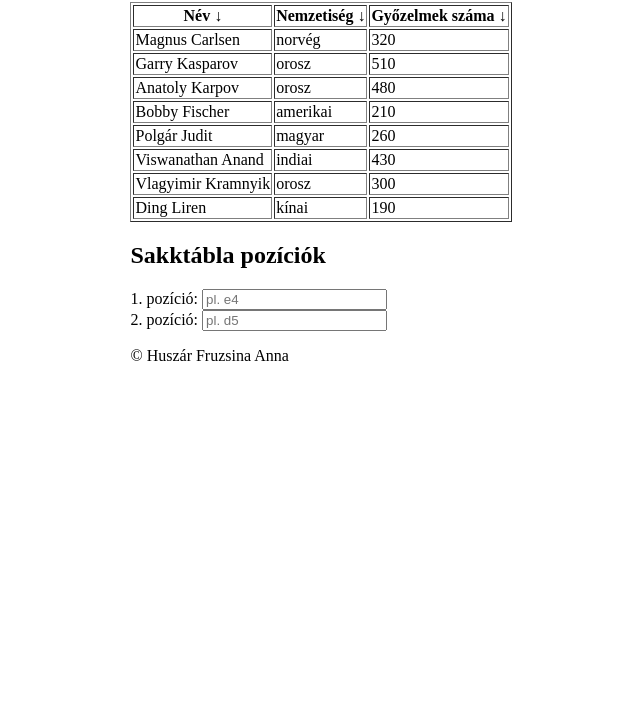
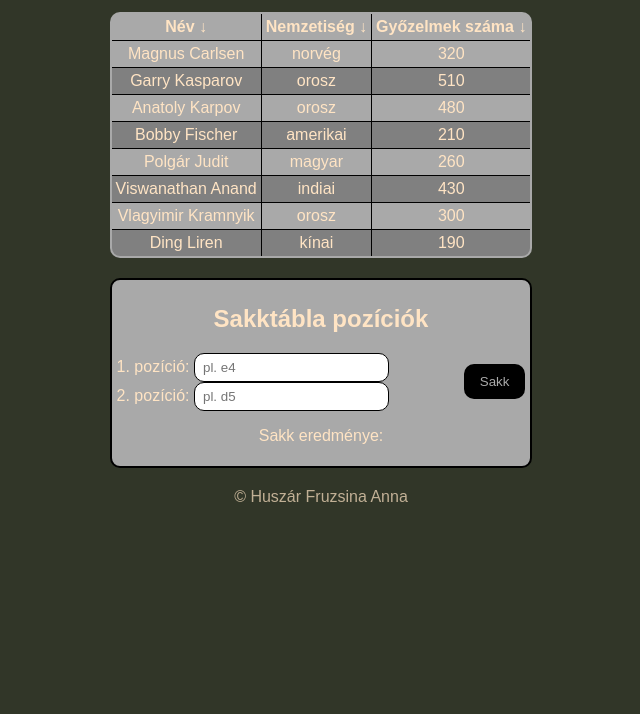
Before and after one commit to FruHuszar/js_sakkadat, a plain HTML site: page index.html in a window 1280 px wide. Shown: the part 86-800 px from the top of the page, without its empty margins (319-959 px from the left). Drawn offline with Linux system fonts and the light colour scheme.

Commit message:
4 feladat es style.css

```diff
--- a/css/style.css
+++ b/css/style.css
@@ -1,3 +1,12 @@
+:root {
+  --szin-hatter: #313628;
+  --szin-betu: bisque;
+  --szin-kiemelt: black;
+  --szin-doboz: darkgrey;
+  --szin-border: black;
+  --radius: 10px;
+}
+
 * {
   box-sizing: border-box;
 }
@@ -5,8 +14,95 @@
 body {
   display: flex;
   justify-content: center;
+  background-color: var(--szin-hatter);
+  color: var(--szin-betu);
+  font-family: Arial, sans-serif;
+  padding: 10px;
+}
+
+section {
+  margin-top: 20px;
+  border: 2px solid var(--szin-border);
+}
+
+h1 {
+  text-align: center;
 }
 
 th {
   cursor: pointer;
 }
+
+table {
+  border-collapse: collapse;
+  border: 2px solid var(--szin-border);
+  margin-top: 20px;
+  background-color: var(--szin-doboz);
+  border-radius: var(--radius);
+  overflow: hidden;
+}
+
+td, th {
+  padding: 4px;
+  text-align: center;
+  border: 1px solid var(--szin-border);
+}
+
+tr:nth-child(even) {
+  background-color: grey;
+}
+
+.melle {
+  display: flex;
+  flex-direction: row;
+  justify-content: space-between;
+  align-items: center;
+  gap: 5px;
+}
+
+.pozicio-section {
+  background-color: var(--szin-doboz);
+  border-radius: var(--radius);
+  padding: 5px;
+}
+
+.pozicio-section h2 {
+  margin-bottom: 20px;
+  text-align: center;
+}
+
+.melle > div {
+  display: flex;
+  flex-direction: column;
+}
+
+.input input {
+  padding: 6px 8px;
+  border-radius: var(--radius);
+  border: 1px solid var(--szin-border);
+  outline: none;
+  max-width: 50vw;
+}
+
+.input input:focus {
+  border-color: var(--szin-kiemelt);
+}
+
+button {
+  padding: 10px 16px;
+  border: none;
+  border-radius: var(--radius);
+  background-color: var(--szin-kiemelt);
+  color: var(--szin-doboz);
+  cursor: pointer;
+}
+
+.ide {
+  text-align: center;
+}
+
+footer {
+  margin-top: 20px;
+  text-align: center;
+  opacity: 0.7;
+}
--- a/index.html
+++ b/index.html
@@ -4,8 +4,8 @@
     <meta charset="UTF-8" />
     <meta name="viewport" content="width=device-width, initial-scale=1.0" />
     <title>Js sakkadat | Fru Huszár</title>
-    <link rel="stylesheet" href="./css/style.css?v=1" />
-    <script type="module" src="./js/index.js?v=1"></script>
+    <link rel="stylesheet" href="./css/style.css?v=4" />
+    <script type="module" src="./js/index.js?v=4"></script>
   </head>
   <body>
     <main>
@@ -24,9 +24,11 @@
           <tbody id="tbody"></tbody>
         </table>
       </article>
-      <section>
+      <section class="pozicio-section">
         <h2>Sakktábla pozíciók</h2>
+        <div class="melle">
           <div>
+            <div class="input">
               <label for="pozicio1">1. pozíció:</label>
               <input
                 type="text"
@@ -35,7 +37,7 @@
                 placeholder="pl. e4"
               />
             </div>
-        <div>
+            <div class="input">
               <label for="pozicio2">2. pozíció:</label>
               <input
                 type="text"
@@ -44,6 +46,10 @@
                 placeholder="pl. d5"
               />
             </div>
+          </div>
+          <button id="sakk">Sakk</button>
+        </div>
+        <p class="ide">Sakk eredménye:</p>
       </section>
       <footer>
         <p>&copy; Huszár Fruzsina Anna</p>
--- a/js/fuggvenyek.js
+++ b/js/fuggvenyek.js
@@ -75,3 +75,30 @@ export function rendezesEsemenyek(SAKKADAT, TABLAZAT) {
     megjelenit(SAKKADAT, TABLAZAT);
   });
 }
+
+export function sakkEsemenykezelo(){
+  const SAKK = document.getElementById("sakk");
+
+  SAKK.addEventListener("click", function(){
+    let Ide = document.getElementsByClassName("ide")[0];
+
+    let poz1 = document.getElementById("pozicio1").value;
+    let poz2 = document.getElementById("pozicio2").value;
+
+    if (poz1 === "" || poz2 === "") {
+        Ide.innerHTML = "Add meg mindkét pozíciót!";
+        return;
+    }
+
+    let sor = Number(poz1.slice(1)) - Number(poz2.slice(1));
+    let oszlop = poz1.slice(0,1).charCodeAt(0) - poz2.slice(0,1).charCodeAt(0);
+
+    let atlo = Math.abs(sor) == Math.abs(oszlop);
+
+    if (sor == 0 || oszlop == 0 || atlo){
+        Ide.innerHTML = "Ütik egymást!";
+    } else {
+        Ide.innerHTML = "Nem ütik egymást...";
+    }
+  });
+}
--- a/js/index.js
+++ b/js/index.js
@@ -1,4 +1,4 @@
-import { megjelenit, rendezesEsemenyek } from "./fuggvenyek.js";
+import { megjelenit, rendezesEsemenyek, sakkEsemenykezelo, } from "./fuggvenyek.js?v=2";
 import { SAKKADAT } from "./sakkadat.js";
 
 let TABLAZAT = document.getElementById("tbody");
@@ -7,5 +7,23 @@ megjelenit(SAKKADAT, TABLAZAT);
 rendezesEsemenyek(SAKKADAT, TABLAZAT);
 
 /*
-4. A táblázat alatt a két beviteli mezőbe két sakktábla pozíciót adunk meg. Írj függvényt, ami bemeneti paraméterként megkapja a két pozíciót, ami két ellentétes színű vezér pozícióját jelenti. A kimenetében pedig megmondja, hogy a két vezér üti-e egymást.
+4. A táblázat alatt a két beviteli mezőbe
+két sakktábla pozíciót adunk meg.
+Írj függvényt, ami bemeneti
+paraméterként megkapja a két pozíciót,
+ami két ellentétes színű vezér
+pozícióját jelenti.
+
+A kimenetében pedig megmondja,
+hogy a két vezér (királynő)
+üti-e egymást.
+
+koordináta rendszer?
+ha ua a betű ●
+ha ua a szám ●
+Átló?
+a sorok különbsége = oszlopok különbsége?
+betűk - char?
 */
+
+sakkEsemenykezelo();
```
Lines whose indentation alone changed are shown as unchanged.
